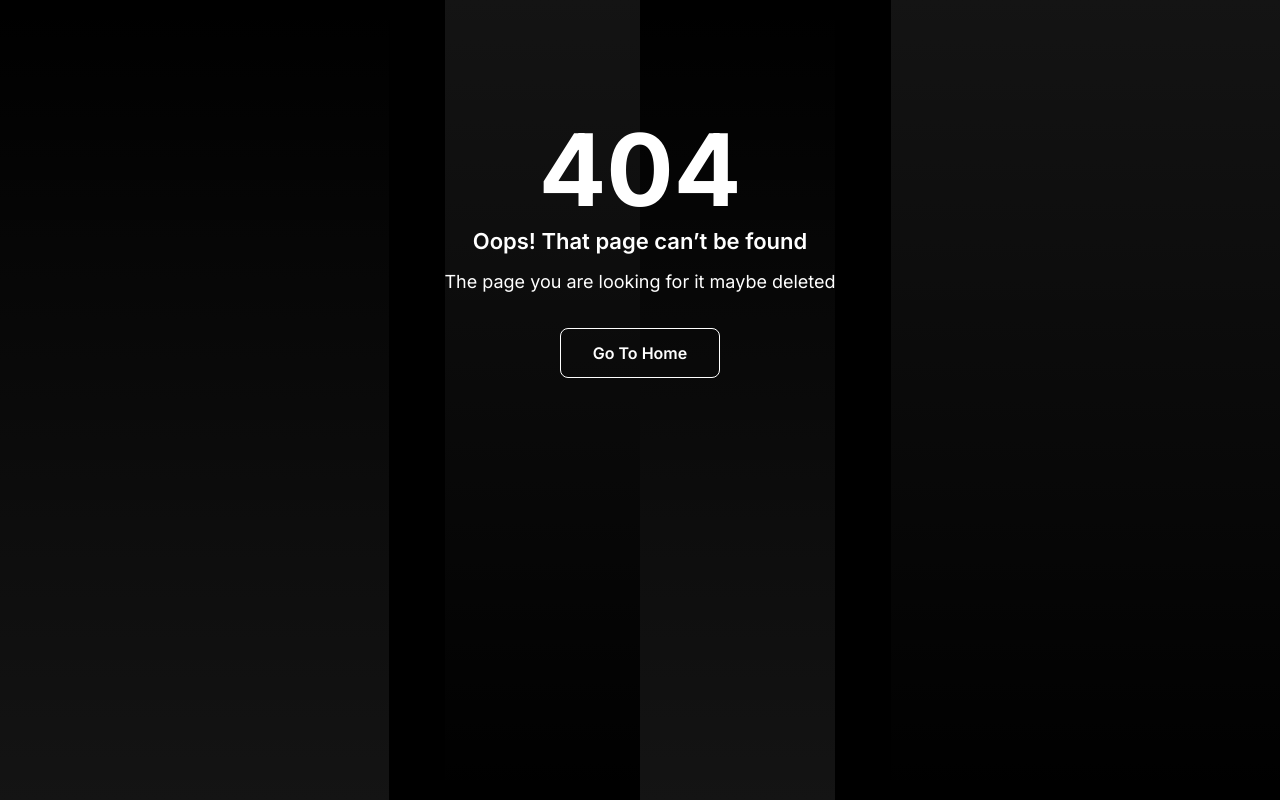
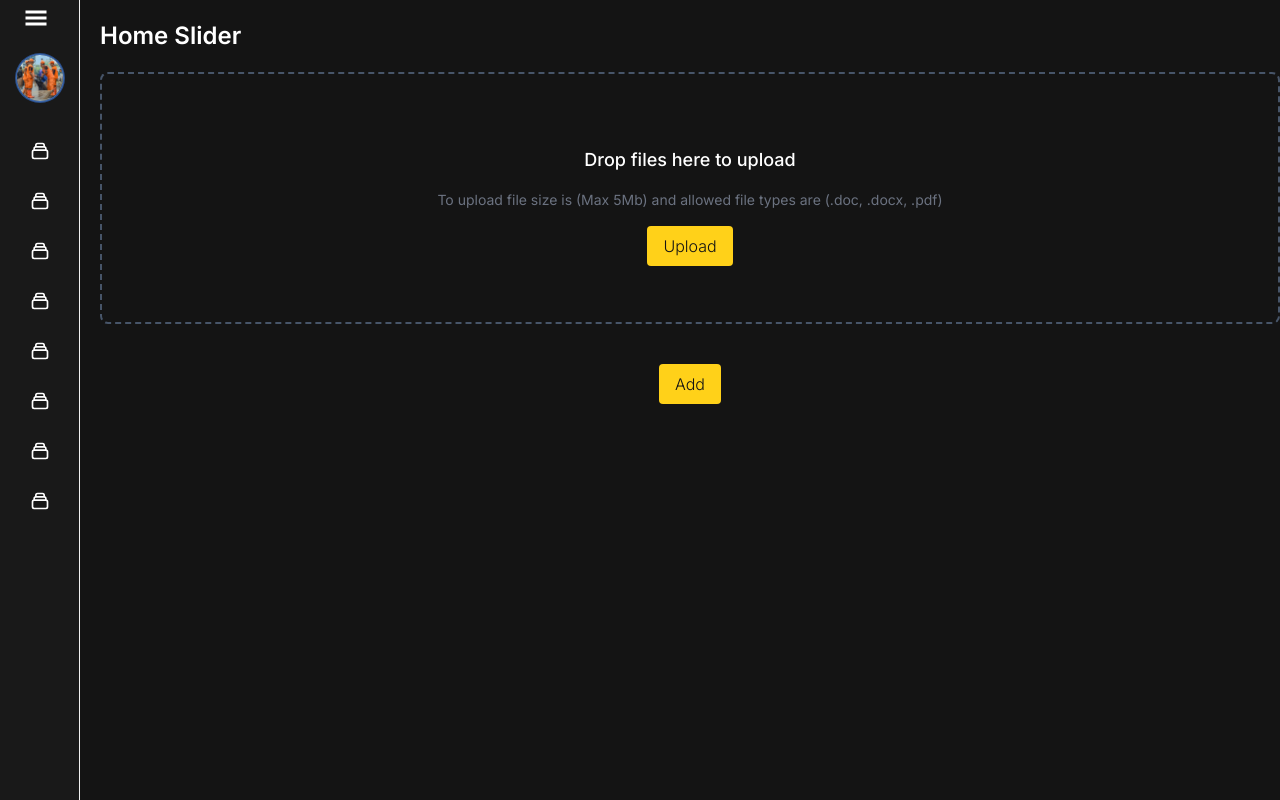
Before and after one commit to skilledjob/skilledfronted, a Next.js app: page /dashboard/homeSlider/add-homeSlider in a window 1280 px wide. Before the commit this address had no page. Built offline with nearby package versions, Linux system fonts and the light colour scheme; no server answers.

Commit message:
dashborad homeSlider update

```diff
--- a/app/(dashboard)/components/sidebar.jsx
+++ b/app/(dashboard)/components/sidebar.jsx
@@ -24,11 +24,13 @@ export default function SidebarDashBoard({ hideSide, setHideSide }) {
       >
         <GiHamburgerMenu className="text-2xl" />
       </div>
-      <h2
-        className={`${hideSide ? "hidden" : "block"} text-center text-white text-3xl font-semibold`}
-      >
-        Skill Frontend
-      </h2>
+      <Link href="/home">
+        <h2
+          className={`${hideSide ? "hidden" : "block"} text-center text-white text-3xl font-semibold`}
+        >
+          Skill Frontend
+        </h2>
+      </Link>
       <div className="flex flex-col items-center my-6 -mx-2 text-white">
         <Avatar
           image={plumber}
@@ -216,6 +218,27 @@ export default function SidebarDashBoard({ hideSide, setHideSide }) {
             </span>
           </div>
         </MenuItem>
+        <MenuItem>
+          <div
+            className={`flex items-center ${hideSide ? "justify-center" : "justify-start"} gap-2`}
+          >
+            <svg
+              className="w-5 h-5"
+              viewBox="0 0 24 24"
+              fill="none"
+              xmlns="http://www.w3.org/2000/svg"
+            >
+              <path
+                d="M19 11H5M19 11C20.1046 11 21 11.8954 21 13V19C21 20.1046 20.1046 21 19 21H5C3.89543 21 3 20.1046 3 19V13C3 11.8954 3.89543 11 5 11M19 11V9C19 7.89543 18.1046 7 17 7M5 11V9C5 7.89543 5.89543 7 7 7M7 7V5C7 3.89543 7.89543 3 9 3H15C16.1046 3 17 3.89543 17 5V7M7 7H17"
+                stroke="currentColor"
+                strokeWidth="2"
+                strokeLinecap="round"
+                strokeLinejoin="round"
+              />
+            </svg>
+            <span className={`${hideSide ? "hidden" : "block"}`}>Log Out</span>
+          </div>
+        </MenuItem>
       </Menu>
     </Sidebar>
   );
--- a/app/(dashboard)/dashboard/add-blog/page.jsx
+++ b/app/(dashboard)/dashboard/add-blog/page.jsx
@@ -8,7 +8,7 @@ export default function AddBlog() {
   return (
     <div className="text-white p-5 w-full">
       <div className="bg-secondary w-full p-5 rounded-md">
-        <SubHeader>Add Blog</SubHeader>
+        <SubHeader>Add Category</SubHeader>
         <div className="mt-10">
           <form className="flex flex-col items-start gap-5 justify-start">
             <div className="w-full">
@@ -17,7 +17,6 @@ export default function AddBlog() {
             </div>
             <div className="w-full">
               <FormElements.Label withAsterisk>Icon</FormElements.Label>
-              {/* <FormElements.FileInput>Choose Icon</FormElements.FileInput> */}
               <Dropzone
                 acceptedFileTypes={["jpg", "jpeg", "png"]}
                 subTitle="To upload, file size must be under 2MB and allowed file types are (.jpg, .png, .jpeg)"
--- /dev/null
+++ b/app/(dashboard)/dashboard/homeSlider/add-homeSlider/page.jsx
@@ -0,0 +1,99 @@
+"use client";
+import SubHeader from "@/app/(website)/components/Subheader/Subheader";
+
+import { Button } from "@/app/components/ui/button";
+import { useState } from "react";
+import { fileUpload } from "@/app/lib/fileUpload";
+import { endpoints } from "@/app/common";
+import { METHODS } from "@/app/constants";
+import { addBanner } from "@/app/lib/banner";
+import Image from "next/image";
+import useToast from "@/app/components/ui/toast";
+import Dropzone from "@/app/components/ui/dropzone";
+
+export default function AddHomeSlider() {
+  //loading state
+  const [loading, setLoading] = useState(false);
+  const [image, setImage] = useState("");
+  const [file, setFile] = useState(null);
+  //toast
+  const { Toast, showToast } = useToast();
+  const upload = async () => {
+    setLoading(true);
+    try {
+      const formData = new FormData();
+      formData.append("file", file);
+      const res = await fileUpload(
+        endpoints.fileUpload.upload,
+        formData,
+        METHODS.POST
+      );
+
+      if (res.data.success) {
+        const banner = {
+          name: "Second Banner",
+          image: res.data.data,
+        };
+
+        const result = await addBanner(banner);
+
+        if (result.success) {
+          showToast("Banner added successfully", "success");
+          setLoading(false);
+        }
+      } else {
+        showToast(res.data.error, "error");
+      }
+    } catch (error) {
+      showToast(error.message, "error");
+    }
+  };
+
+  const handleBannerUpload = async file => {
+    try {
+      setImage(URL.createObjectURL(file)); // Set image state with object URL
+      // Add your file upload logic here
+      setFile(file);
+    } catch (error) {
+      showToast(error.message, "Error:");
+      // Handle other types of errors, such as network issues or unexpected responses
+    }
+  };
+  return (
+    <>
+      <Toast />
+      <div className="text-white w-full">
+        <SubHeader>Home Slider</SubHeader>
+        {image && (
+          <div className="mb-20 border rounded-md p-5 border-white flex items-center justify-center">
+            <Image
+              src={image}
+              width={300}
+              height={300}
+              className="w-[300px] h-[300px] object-contain"
+              alt="Droped Image"
+            />
+          </div>
+        )}
+        <div>
+          <Dropzone
+            acceptedFileTypes={["png", "jpg", "jpeg"]}
+            onUpload={handleBannerUpload}
+          />
+        </div>
+        <div className="flex items-center justify-center mt-10">
+          <Button
+            variant="btnColor"
+            size="md"
+            type="submit"
+            loading={loading}
+            disabled={loading}
+            onClick={upload}
+          >
+            Add
+          </Button>
+        </div>
+      </div>
+    </>
+  );
+}
--- a/app/(dashboard)/dashboard/homeSlider/page.jsx
+++ b/app/(dashboard)/dashboard/homeSlider/page.jsx
@@ -1,104 +1,18 @@
-"use client"
 import SubHeader from "@/app/(website)/components/Subheader/Subheader";
-
 import { Button } from "@/app/components/ui/button";
-import { useState } from "react";
-import Dropzone from './../../../components/ui/dropzone/index';
-import { fileUpload } from "@/app/lib/fileUpload";
-import { endpoints } from "@/app/common";
-import { METHODS } from "@/app/constants";
-import { addBanner } from "@/app/lib/banner";
-import Image from "next/image";
-import useToast from "@/app/components/ui/toast";
+import Link from "next/link";
+import Table from "../../components/Table";
 
 export default function HomeSlider() {
-  //loading state
-  const [loading, setLoading] = useState(false);
-const [image,setImage]=useState('')
-const [file,setFile]=useState(null)
-//toast
-const { Toast, showToast } = useToast();
-const upload = async () => {
-  setLoading(true);
-  try {
-
-    const formData = new FormData();
-    formData.append("file", file);
-    const res = await fileUpload(
-      endpoints.fileUpload.upload,
-      formData,
-      METHODS.POST
-    );
-
-
-    if (res.data.success) {
-      const banner = {
-        name: "Second Banner",
-        image: res.data.data,
-      };
-
-      const result = await addBanner(banner);
-
-
-
-      if(result.success){
-        showToast("Banner added successfully", "success");
-        setLoading(false);
-      }
-    } else {
-      showToast(res.data.error,"error" );
-
-    }
-  } catch (error) {
-    showToast(error.message,"error");
-
-  }
-};
-
-
-
-
-const handleBannerUpload = async file => {
-
-  try {
-
-
-      setImage(URL.createObjectURL(file)); // Set image state with object URL
-      // Add your file upload logic here
-      setFile(file)
-
-
-  } catch (error) {
-    showToast( error.message,"Error:",);
-    // Handle other types of errors, such as network issues or unexpected responses
-  }
-}
   return (
-    <>
-    <Toast/>
-    <div className="text-white w-full">
-      <SubHeader>Home Slider</SubHeader>
-      {image && (
-        <div className="mb-20 border rounded-md p-5 border-white">
-          <Image src={image} width={300} height={300} alt="Droped Image" />
-        </div>
-      )}
-      <div>
-      <Dropzone acceptedFileTypes = {["png", "jpg", "jpeg"]} onUpload={handleBannerUpload}  />
-
+    <div className="flex flex-col w-full gap-10">
+      <div className="flex items-center justify-between pr-6">
+        <SubHeader className="text-white">Job Category</SubHeader>
+        <Link href="homeSlider/add-homeSlider">
+          <Button>Add Banner</Button>
+        </Link>
       </div>
-      <div className="flex items-center justify-center mt-10">
-        <Button
-            variant="btnColor"
-            size="md"
-            type="submit"
-            loading={loading}
-            disabled={loading}
-            onClick={upload}
-          >
-           Add
-          </Button>
-      </div>
-    </div></>
+      <Table />
+    </div>
   );
 }
--- a/app/(dashboard)/dashboard/task-list/components/Card.jsx
+++ b/app/(dashboard)/dashboard/task-list/components/Card.jsx
@@ -6,7 +6,7 @@ export default function Card() {
     <div className="border border-white/70 p-5 rounded-md">
       <div className="flex items-start gap-4 justify-between">
         <div className="min-w-16 min-h-16">
-          <Image src={logo} alt="logo" className="h-16 w-16 rounded-lg" />
+          <Image src={logo} alt="logo" height={64} width={64} className="h-16 w-16 rounded-lg" />
         </div>
         <div>
           <h3 className="text-xl font-bold">
--- a/app/(website)/components/CategoryItems/CategoryItem.jsx
+++ b/app/(website)/components/CategoryItems/CategoryItem.jsx
@@ -15,6 +15,8 @@ export default function CategoryItem() {
             className="w-full object-cover h-full rounded-lg"
             src={plumber}
             alt=""
+            height={500}
+            width={500}
           />
           <div className="absolute top-0 w-full h-full left-0 px-2 py-1 font-bold bg-gradient-to-t from-black via-transparent rounded-md">
             <p className="absolute left-5 bottom-5 text-xs sm:text-sm md:text-xl text-white">
@@ -32,6 +34,8 @@ export default function CategoryItem() {
             className="w-full object-cover h-full rounded-lg"
             src={plumber}
             alt=""
+            height={500}
+            width={500}
           />
           <div className="absolute top-0 w-full h-full left-0 px-2 py-1 font-bold bg-gradient-to-t from-black via-transparent rounded-md">
             <p className="absolute left-5 bottom-5 text-xs sm:text-sm md:text-xl text-white">
@@ -49,6 +53,8 @@ export default function CategoryItem() {
             className="w-full object-cover h-full rounded-lg"
             src={plumber}
             alt=""
+            height={500}
+            width={500}
           />
           <div className="absolute top-0 w-full h-full left-0 px-2 py-1 font-bold bg-gradient-to-t from-black via-transparent rounded-md">
             <p className="absolute left-5 bottom-5 text-xs sm:text-sm md:text-xl text-white">
@@ -66,6 +72,8 @@ export default function CategoryItem() {
             className="w-full object-cover h-full rounded-lg"
             src={plumber}
             alt=""
+            height={500}
+            width={500}
           />
           <div className="absolute top-0 w-full h-full left-0 px-2 py-1 font-bold bg-gradient-to-t from-black via-transparent rounded-md">
             <p className="absolute left-5 bottom-5 text-xs sm:text-sm md:text-xl text-white">
@@ -83,6 +91,8 @@ export default function CategoryItem() {
             className="w-full object-cover h-full rounded-lg"
             src={plumber}
             alt=""
+            height={500}
+            width={500}
           />
           <div className="absolute top-0 w-full h-full left-0 px-2 py-1 font-bold bg-gradient-to-t from-black via-transparent rounded-md">
             <p className="absolute left-5 bottom-5 text-xs sm:text-sm md:text-xl text-white">
--- a/app/(website)/job-search/components/SearchResult.jsx
+++ b/app/(website)/job-search/components/SearchResult.jsx
@@ -41,6 +41,8 @@ export default function SearchResult() {
               className="w-full object-cover h-full rounded-lg"
               src={plumber}
               alt=""
+              width={500}
+              height={500}
             />
           </div>
           <div className="flex gap-3 items-center mt-3">
@@ -64,6 +66,8 @@ export default function SearchResult() {
               className="w-full object-cover h-full rounded-lg"
               src={plumber}
               alt=""
+              width={500}
+              height={500}
             />
           </div>
           <div className="flex gap-3 items-center mt-3">
@@ -87,6 +91,8 @@ export default function SearchResult() {
               className="w-full object-cover h-full rounded-lg"
               src={plumber}
               alt=""
+              width={500}
+              height={500}
             />
           </div>
           <div className="flex gap-3 items-center mt-3">
@@ -110,6 +116,8 @@ export default function SearchResult() {
               className="w-full object-cover h-full rounded-lg"
               src={plumber}
               alt=""
+              width={500}
+              height={500}
             />
           </div>
           <div className="flex gap-3 items-center mt-3">
@@ -133,6 +141,8 @@ export default function SearchResult() {
               className="w-full object-cover h-full rounded-lg"
               src={plumber}
               alt=""
+              width={500}
+              height={500}
             />
           </div>
           <div className="flex gap-3 items-center mt-3">
```
